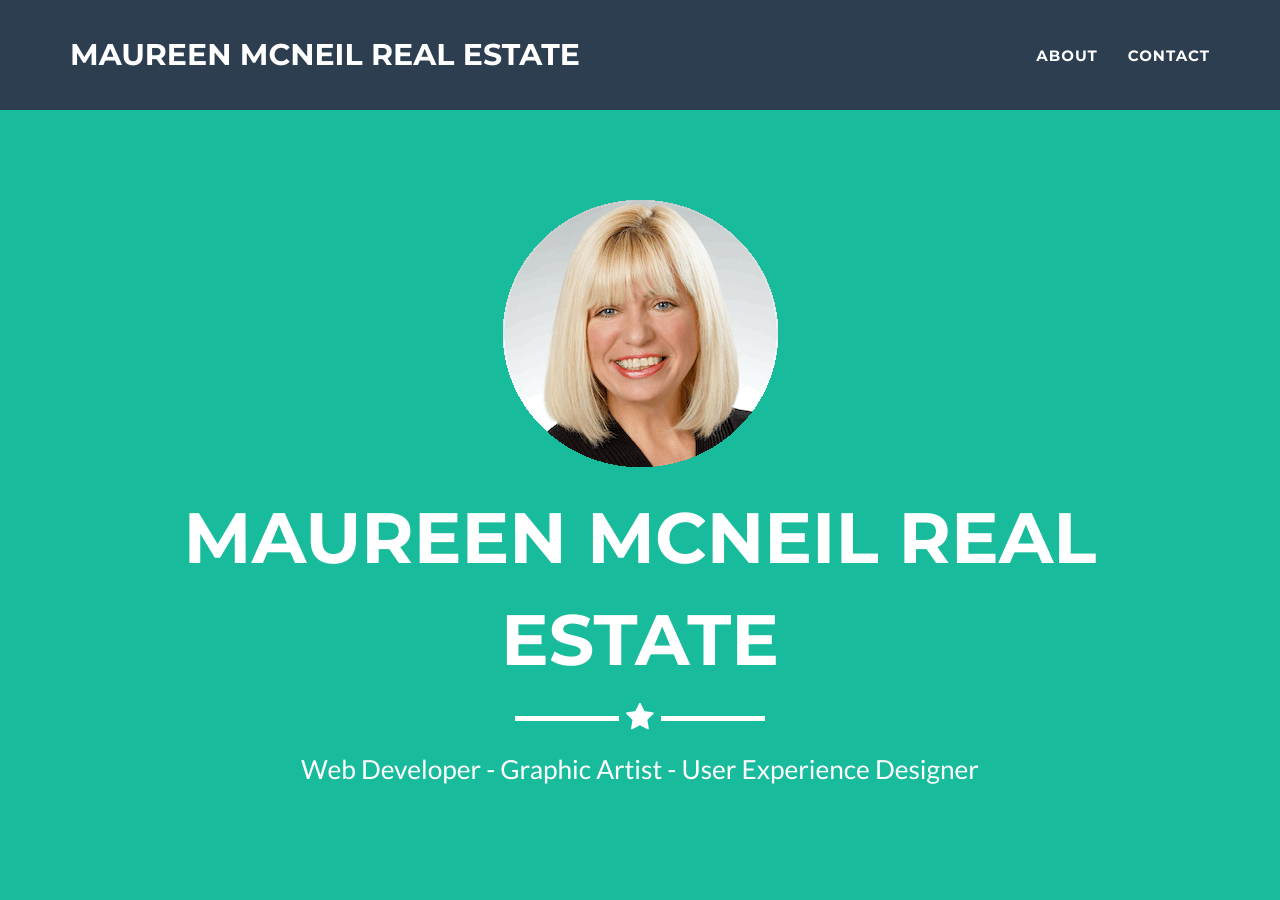
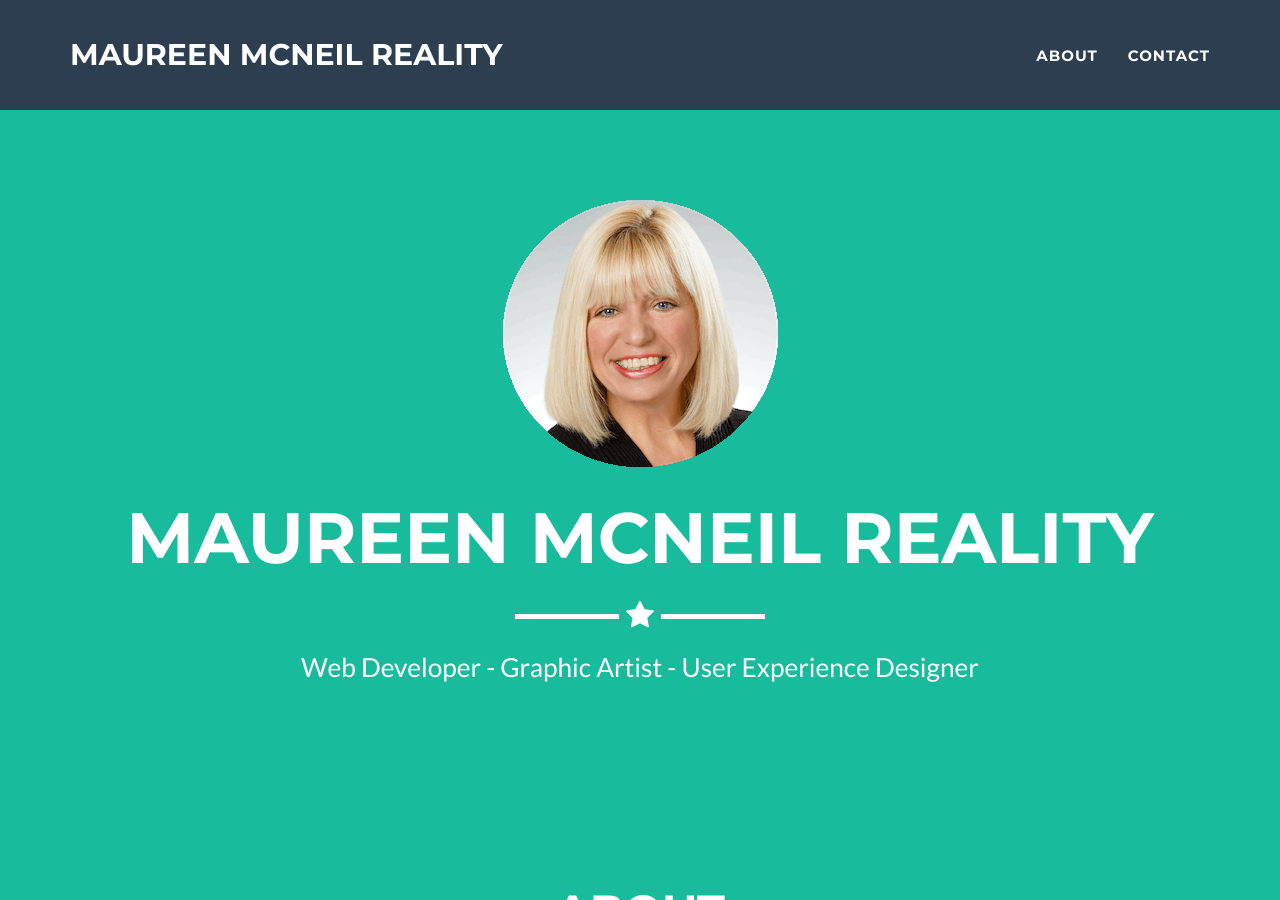
Before and after one commit to maureenmcneilreality/maureenmcneilreality, a Jekyll site: the page built from index.html, in a window 1280 px wide and 900 px high. Built offline with Jekyll 4.4.1, drawn with Linux system fonts in a browser that asks for light colours.

Commit message:
Update _config.yml

```diff
--- a/_config.yml
+++ b/_config.yml
@@ -1,5 +1,5 @@
 # Site settings
-title: Maureen McNeil Real Estate
+title: Maureen McNeil Reality
 email: your-email@domain.com
 url: https://example.github.io
 description: "Write an awesome description for your new site here. You can edit this line in _config.yml. It will appear in your document head meta (for Google search results) and in your feed.xml site description."
```
